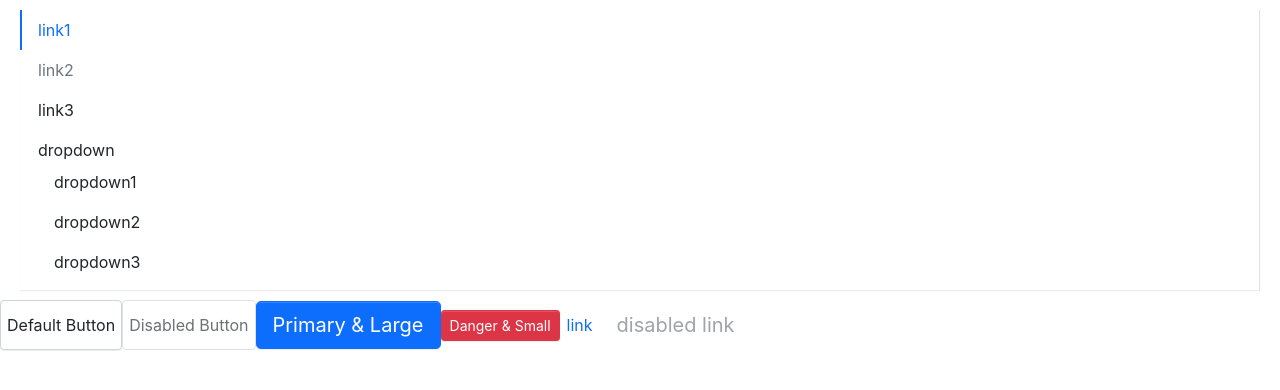
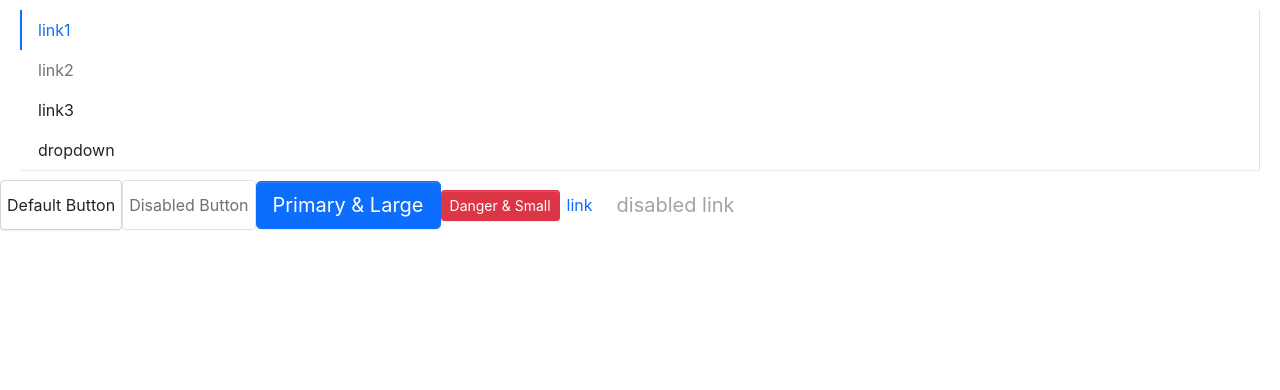
Before and after one commit to jessieren1/my-ui-library, a React (Create React App) app: page / in a window 1280 px wide. Shown: the top 390 px of the page. Built offline with nearby package versions, Linux system fonts and the light colour scheme.

Commit message:
feat: update display or not submenu

```diff
--- a/src/components/Menu/_style.scss
+++ b/src/components/Menu/_style.scss
@@ -52,7 +52,7 @@
       }
     }
     .test-submenu {
-      // display: none;
+      display: none;
       list-style: none;
       padding-left: 0;
       white-space: nowrap;
@@ -69,7 +69,7 @@
       }
     }
     .test-submenu.menu-opened {
-      // display: block;
+      display: block;
     }
 }
 
--- a/src/components/Menu/menu.tsx
+++ b/src/components/Menu/menu.tsx
@@ -18,6 +18,7 @@
 interface IMenuContext {
   index: number;
   onSelect?: SelectCallback;
+  mode?: MenuMode;
 }
 
 export const MenuContext = createContext<IMenuContext>({ index: 0 });
@@ -41,6 +42,7 @@
   const passedContent: IMenuContext = {
     index: currentActive ? currentActive : 0,
     onSelect: handleSelect,
+    mode: mode,
   };
 
   const renderChildren = () => {
--- a/src/components/Menu/subMenu.tsx
+++ b/src/components/Menu/subMenu.tsx
@@ -1,4 +1,4 @@
-import React, { useContext, FunctionComponentElement } from "react";
+import React, { useContext, useState, FunctionComponentElement } from "react";
 import classNames from "classnames";
 import { MenuContext } from "./menu";
 import { MenuItemProps } from "./menuItem";
@@ -17,11 +17,45 @@
   className,
 }) => {
   const context = useContext(MenuContext);
+
+  const [menuOpen, setOpen] = useState(false);
   const classes = classNames("menu-item submenu-item", className, {
     "is-active": context.index === index,
   });
 
+  const handleClick = (e: React.MouseEvent) => {
+    e.preventDefault();
+    setOpen(!menuOpen);
+  };
+
+  let timer: any;
+  const handleMouse = (e: React.MouseEvent, toggle: boolean) => {
+    clearTimeout(timer);
+    e.preventDefault();
+    timer = setTimeout(() => {
+      setOpen(toggle);
+    }, 300);
+  };
+
+  const clickEvents =
+    context.mode === "vertical" ? { onClick: handleClick } : {};
+  const hoverEvents =
+    context.mode !== "vertical"
+      ? {
+          onMouseEnter: (e: React.MouseEvent) => {
+            handleMouse(e, true);
+          },
+          onMouseLeave: (e: React.MouseEvent) => {
+            handleMouse(e, false);
+          },
+        }
+      : {};
+
   const renderChildren = () => {
+    const subMenuClasses = classNames("test-submenu", {
+      "menu-opened": menuOpen,
+    });
+
     const childrenComponent = React.Children.map(children, (child, i) => {
       const childElement = child as FunctionComponentElement<MenuItemProps>;
       if (childElement.type.displayName === "MenuItem") {
@@ -33,12 +67,14 @@
       }
     });
 
-    return <ul className="test-submenu">{childrenComponent}</ul>;
+    return <ul className={subMenuClasses}>{childrenComponent}</ul>;
   };
 
   return (
-    <li key={index} className={classes}>
-      <div className="submenu-title">{title}</div>
+    <li key={index} className={classes} {...hoverEvents}>
+      <div className="submenu-title" {...clickEvents}>
+        {title}
+      </div>
       {renderChildren()}
     </li>
   );
```
